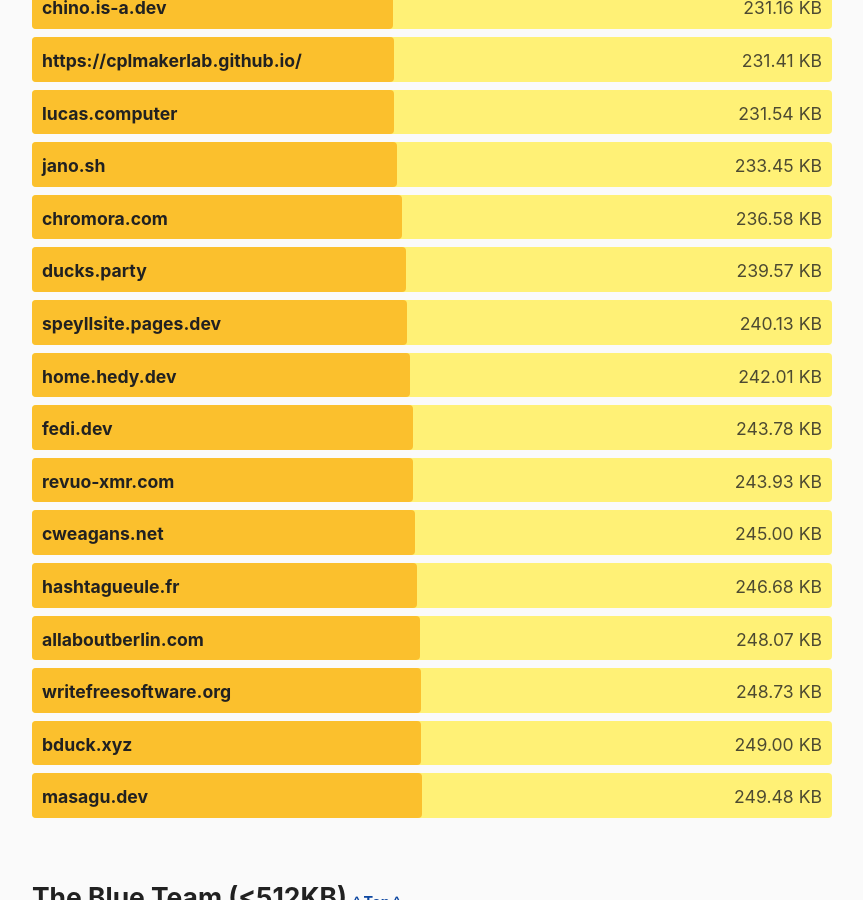
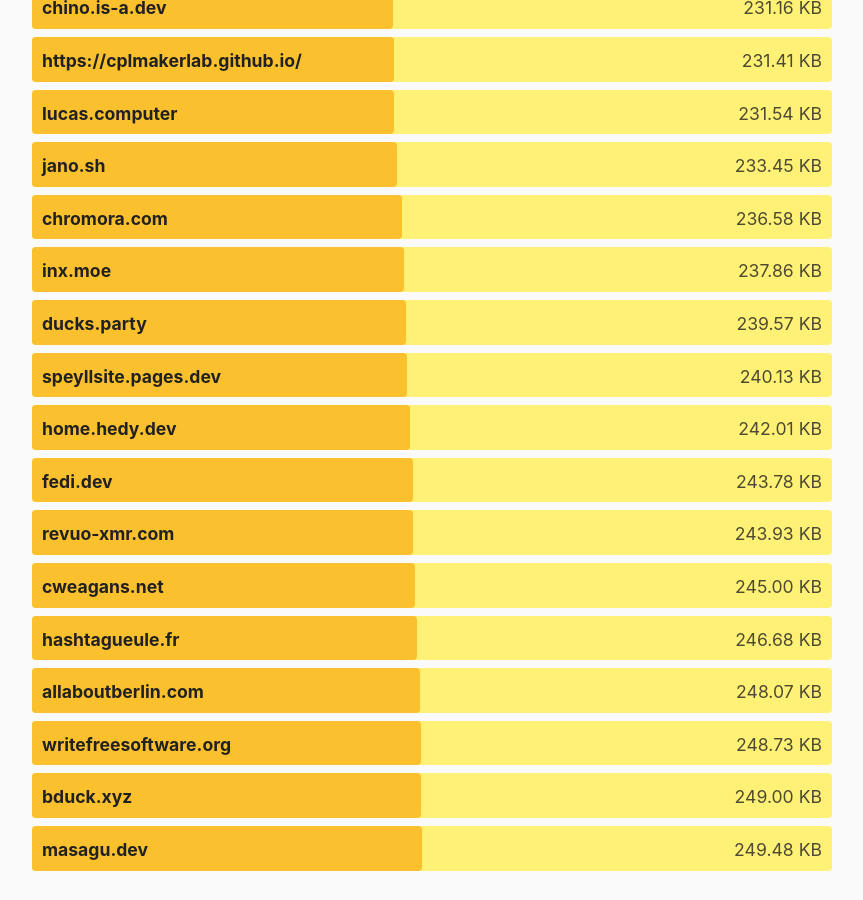
Before and after one commit to kevquirk/512kb.club, a Jekyll site: the page built from index.md, in a window 1280 px wide and 900 px high, scrolled down 35410 px. Shown: the whole window, without its empty margins (208-1071 px from the left). Built offline with Jekyll 4.4.1, drawn with Linux system fonts in a browser that asks for light colours; comment, search, counter and statistics services are not loaded.

Commit message:
add inx.moe to site list

```diff
--- a/_data/sites.yml
+++ b/_data/sites.yml
@@ -1768,6 +1768,11 @@
   size: 17.01
   last_checked: 2025-05-18
 
+- domain: inx.moe
+  url: https://inx.moe/
+  size: 237.86
+  last_checked: 2025-05-21
+
 - domain: iotib.net
   url: https://www.iotib.net
   size: 44.82
```
